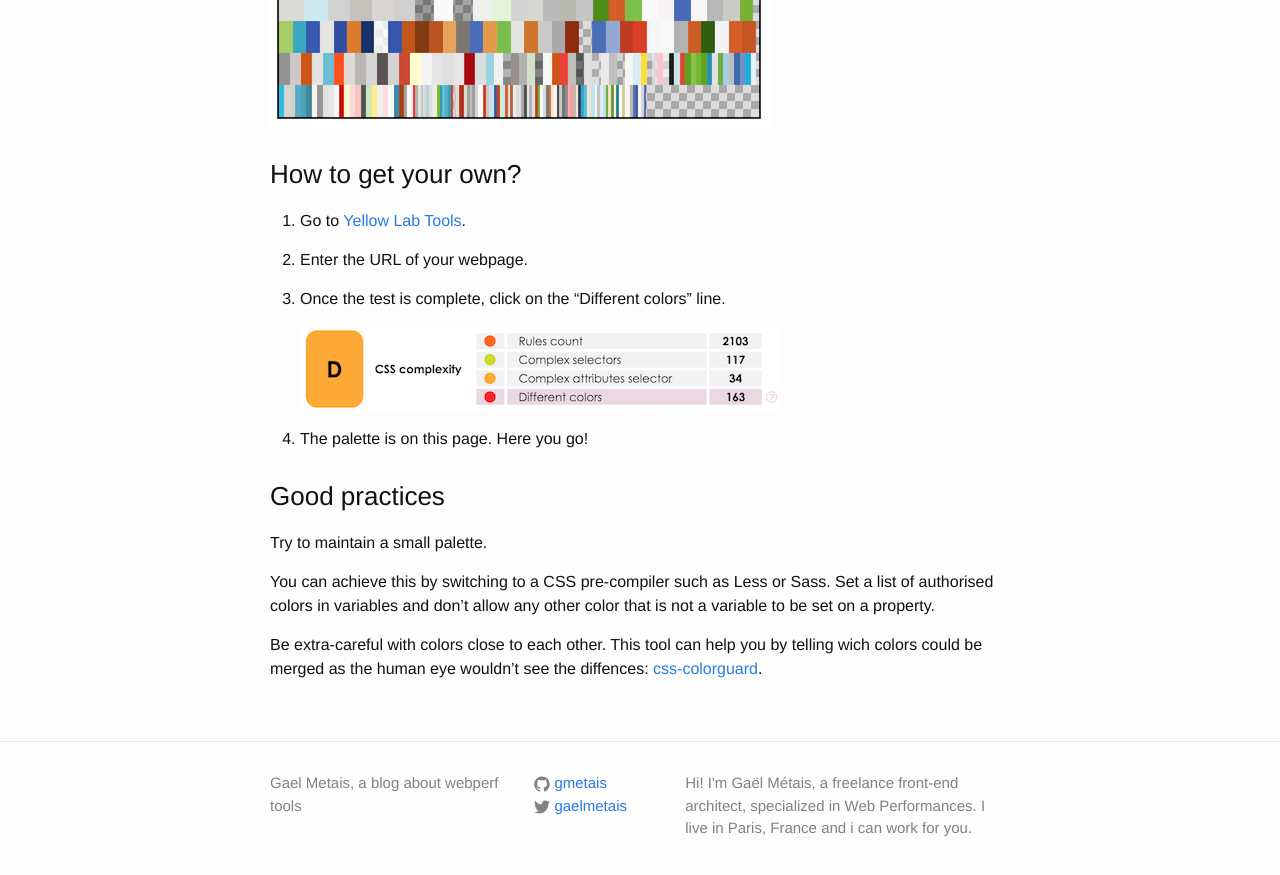
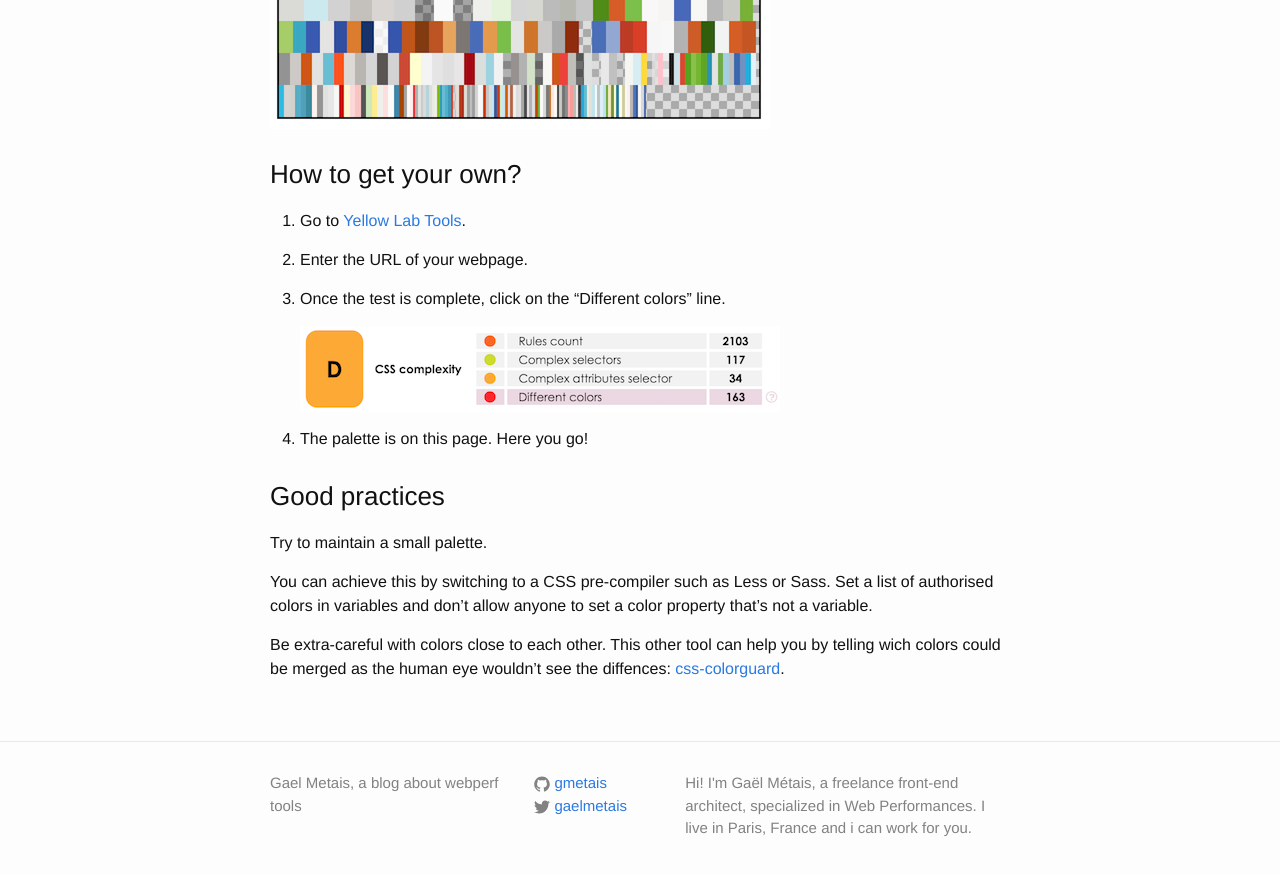
Before and after one commit to gmetais/gmetais.github.io, a Jekyll site: the page built from _posts/2015-02-06-css_colors_palette.markdown, in a window 1280 px wide and 900 px high, scrolled down 674 px. Shown: the top 875 px of the window. Built offline with Jekyll 4.4.1, drawn with Linux system fonts in a browser that asks for light colours.

Commit message:
Optimize colors palette article

```diff
--- a/_posts/2015-02-06-css_colors_palette.markdown
+++ b/_posts/2015-02-06-css_colors_palette.markdown
@@ -31,9 +31,9 @@ comments: true
 
 Try to maintain a small palette.
 
-You can achieve this by switching to a CSS pre-compiler such as Less or Sass. Set a list of authorised colors in variables and don't allow any other color that is not a variable to be set on a property.
+You can achieve this by switching to a CSS pre-compiler such as Less or Sass. Set a list of authorised colors in variables and don't allow anyone to set a color property that's not a variable.
 
-Be extra-careful with colors close to each other. This tool can help you by telling wich colors could be merged as the human eye wouldn't see the diffences: [css-colorguard][css-colorguard].
+Be extra-careful with colors close to each other. This other tool can help you by telling wich colors could be merged as the human eye wouldn't see the diffences: [css-colorguard][css-colorguard].
 
 
 
```
